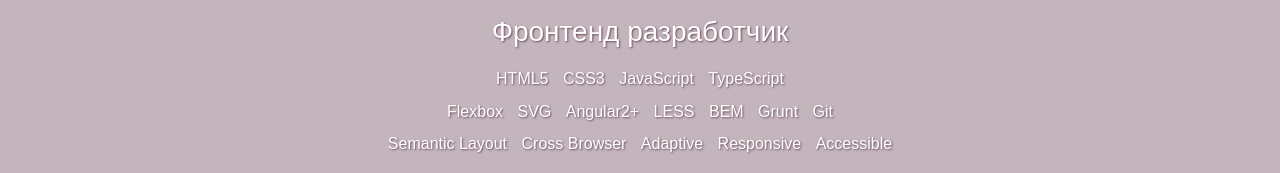
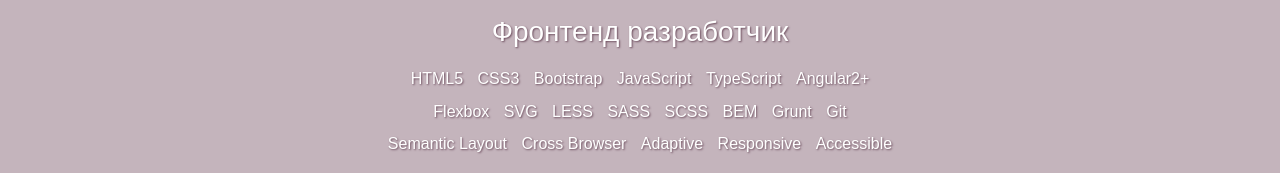
Before and after one commit to PolinaRylova/polinarya.ru, a plain HTML site: page index.html in a window 1280 px wide. Shown: the part 308-481 px from the top of the page. Drawn offline with nearby package versions, Linux system fonts and the light colour scheme.

Commit message:
Обновила список скилов

```diff
--- a/index.html
+++ b/index.html
@@ -83,14 +83,17 @@
                             <ul class="ul-1">
                                 <li>HTML5</li>
                                 <li>CSS3</li>
+                                <li>Bootstrap</li>
                                 <li>JavaScript</li>
                                 <li>TypeScript</li>
+                                <li>Angular2+</li>
                             </ul>
                             <ul class="ul-2">
                                 <li>Flexbox</li>
                                 <li>SVG</li>
-                                <li>Angular2+</li>
                                 <li>LESS</li>
+                                <li>SASS</li>
+                                <li>SCSS</li>
                                 <li>BEM</li>
                                 <li>Grunt</li>
                                 <li>Git</li>
```
